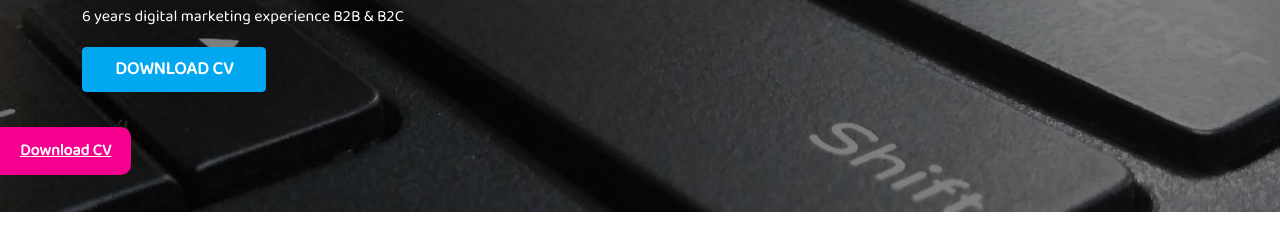
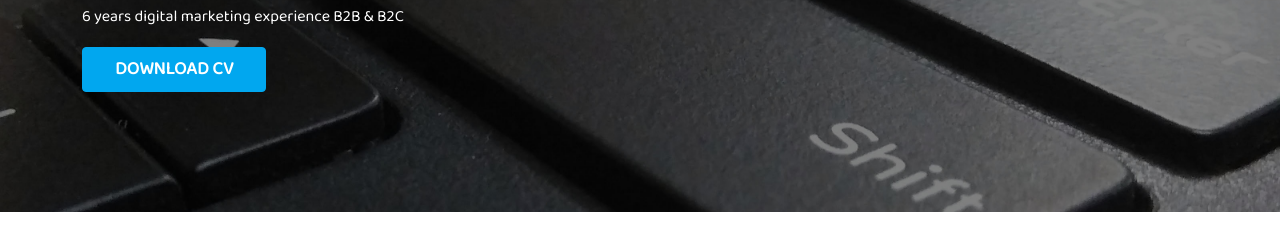
Before and after one commit to Liam-Timms/Portfolio, a plain HTML site: page index.html in a window 1280 px wide. Shown: the part 249-475 px from the top of the page. Drawn offline with nearby package versions, Linux system fonts and the light colour scheme; a web font is replaced by a local one.

Commit message:
Update index.html

```diff
--- a/index.html
+++ b/index.html
@@ -24,10 +24,6 @@
 
     </head>
     <body id="page-top">
-        <!-- CV Bar -->
-        <div class="icon-bar">
-          <p><a href="#contact" class="white">Download CV</a></p>
-        </div>
         <!-- Navigation-->
         <nav class="navbar navbar-expand-lg navbar-dark fixed-top" id="mainNav">
             <div class="container">
```
